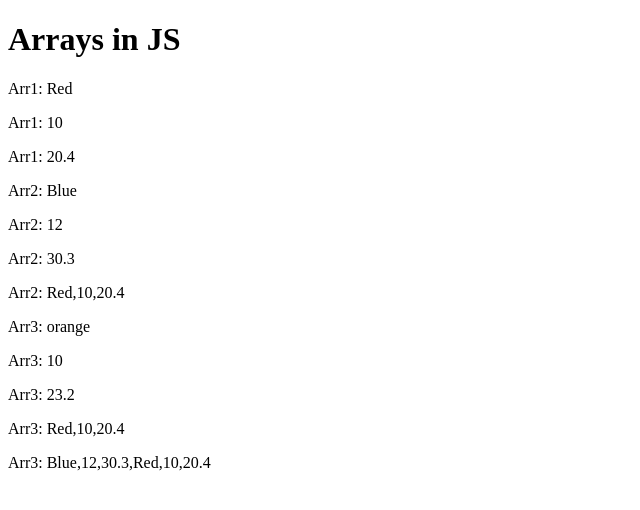
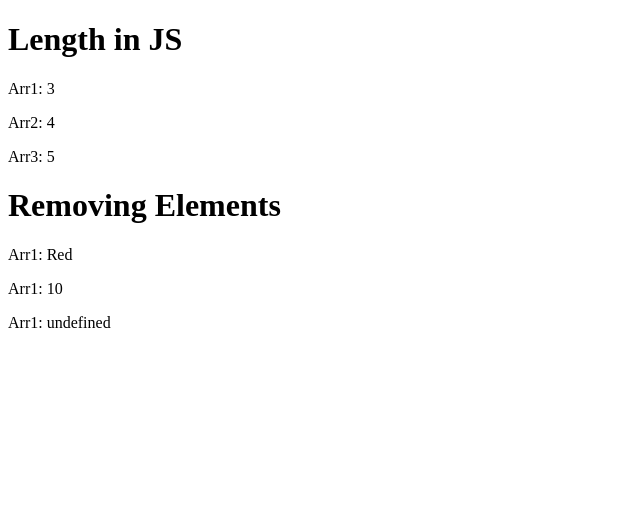
Before and after one commit to BiaBasso/JavaScript_Simples, a plain HTML site: page arrays.html in a window 1280 px wide. Shown: the whole page, without its empty margins (0-640 px from the left). Drawn offline with Linux system fonts and the light colour scheme.

Commit message:
Pegando o tamanho do array com lenght e removendo um elemento com lenght

```diff
--- a/arrays.html
+++ b/arrays.html
@@ -5,27 +5,26 @@
     <title>Arrays</title>
 </head>
 <body>
-    <h1>Arrays in JS</h1>
+    <h1>Length in JS</h1>
     <script> /* Formas de declarar um Array */
         var arr1 = new Array("Red", 10, 20.4);
         var arr2 = Array("Blue", 12, 30.3, arr1);
         var arr3 = ["orange", 10, 23.2, arr1, arr2];
 
-        /* Percorrendo um array manualmente */
-        document.write("<p>Arr1: " + arr1[0] + "</p>");
-        document.write("<p>Arr1: " + arr1[1] + "</p>");
-        document.write("<p>Arr1: " + arr1[2] + "</p>");
+        document.write("<p>Arr1: " + arr1.length + "</p>");
+        document.write("<p>Arr2: " + arr2.length + "</p>");
+        document.write("<p>Arr3: " + arr3.length + "</p>");
+    </script>
 
-        document.write("<p>Arr2: " + arr2[0] + "</p>");
-        document.write("<p>Arr2: " + arr2[1] + "</p>");
-        document.write("<p>Arr2: " + arr2[2] + "</p>");
-        document.write("<p>Arr2: " + arr2[3] + "</p>");
+    <h1>Removing Elements</h1>
+    <script>
 
-        document.write("<p>Arr3: " + arr3[0] + "</p>");
-        document.write("<p>Arr3: " + arr3[1] + "</p>");
-        document.write("<p>Arr3: " + arr3[2] + "</p>");
-        document.write("<p>Arr3: " + arr3[3] + "</p>");
-        document.write("<p>Arr3: " + arr3[4] + "</p>");
+    arr1.length = 2; /* Removendo um elemento da lista (esta é uma forma) */
+
+    document.write("<p>Arr1: " + arr1[0] + "</p>");
+    document.write("<p>Arr1: " + arr1[1] + "</p>");
+    document.write("<p>Arr1: " + arr1[2] + "</p>");
+
     </script>
 </body>
 </html>
```
